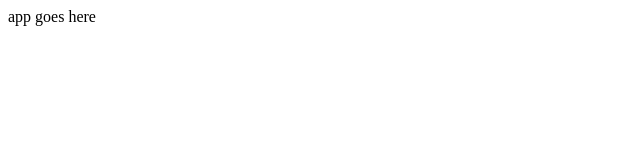
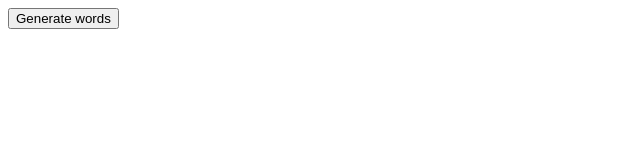
Before and after one commit to smh1988-2/taylor-ipsum, a React (Create React App) app: page / in a window 1280 px wide. Shown: the top 160 px of the page, without its empty margins (0-640 px from the left). Built offline with nearby package versions, Linux system fonts and the light colour scheme.

Commit message:
added basic generator logic

```diff
--- a/src/App.js
+++ b/src/App.js
@@ -1,9 +1,24 @@
-import './App.css';
+import "./App.css";
+import { useState } from "react";
 
 function App() {
+  const [output, setOutput] = useState([]);
+  const [length, setLength] = useState(5)
+
+  const words = ["word one", "word 2", "word 3", "word 4"];
+
+  function generateWords() {
+    let newArray =[]
+    for (let i = 0; i < length; i++) {
+      newArray = [...newArray, words[Math.floor(Math.random() * words.length)]]
+    }
+    setOutput(newArray);
+  }
+
   return (
     <div>
-     app goes here
+      <button onClick={generateWords}>Generate words</button>
+      {output.join(" ")}
     </div>
   );
 }
```
Also changed, not shown: 1 other file (tests, documents, lock files or other folders).
